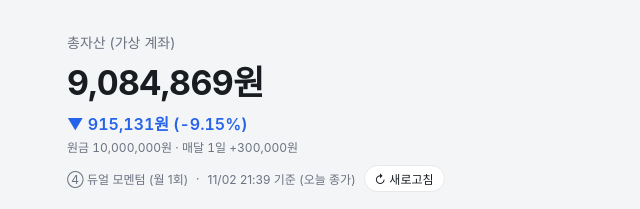
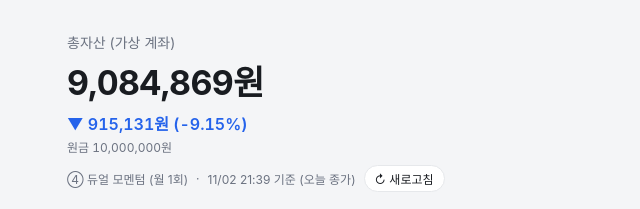
Before and after one commit to Eunsoo-Kim-97/stock-app, a plain HTML site: page index.html in a window 1280 px wide. Shown: the top 209 px of the page, without its empty margins (313-953 px from the left). Drawn offline with nearby package versions, Linux system fonts and the light colour scheme.

Commit message:
index.html 업데이트 2026-11-02 21:39

```diff
--- a/index.html
+++ b/index.html
@@ -132,8 +132,10 @@
     $("total").textContent = won(d.value);
     $("change").className = "change num " + tone(profit);
     $("change").textContent = `${arrow(profit)} ${won(Math.abs(profit))} (${pct(d.return_pct)})`;
+    // 원금에 이미 들어간 입금 횟수와, 다음 입금 예정일을 따로 보여줘요.
     $("principal").textContent = `원금 ${won(principal)}` +
-      (d.monthly_deposit ? ` · 매달 1일 +${won(d.monthly_deposit)}` : "");
+      (d.deposit_count ? ` (입금 ${d.deposit_count}회 포함)` : "") +
+      (d.monthly_deposit && d.next_deposit ? ` · 다음 입금 ${d.next_deposit} +${won(d.monthly_deposit)} 예정` : "");
     $("strategy").textContent = d.strategy;
     $("updated").textContent = d.updated + " 기준" + (d.price_status ? ` (${d.price_status})` : "");
     $("cash").textContent = won(d.cash);
```
